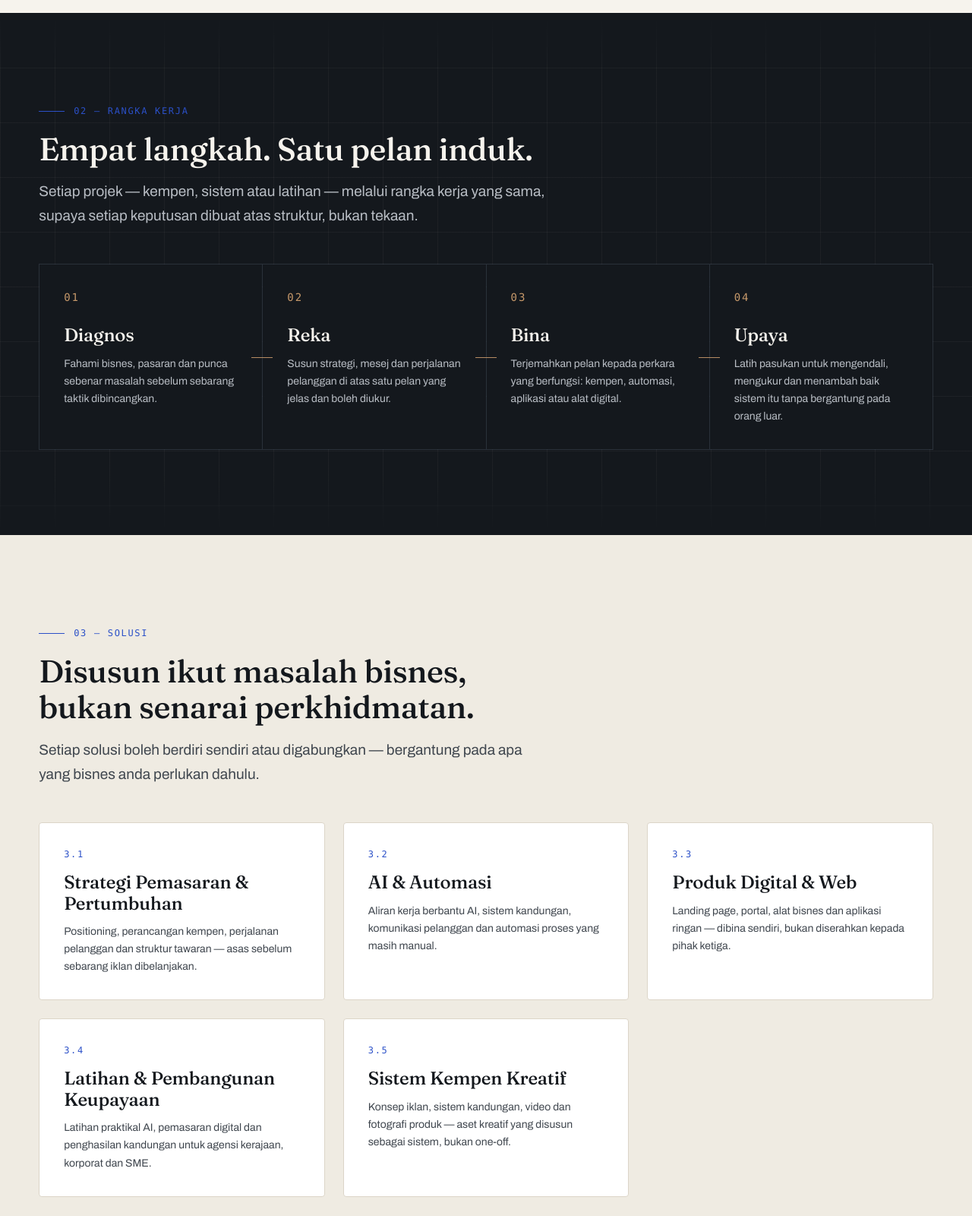
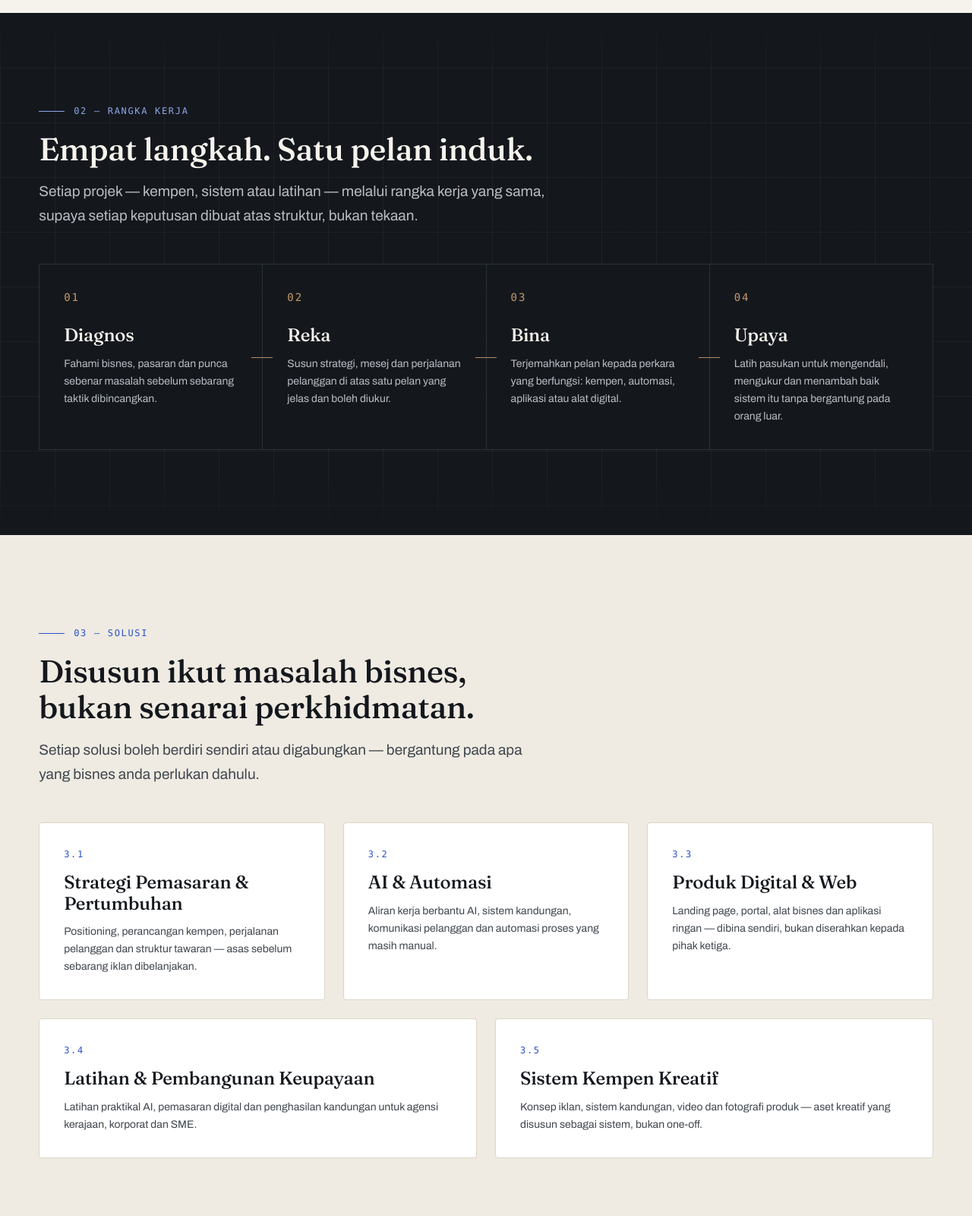
Before and after one commit to cikgukb/profile, a plain HTML site: page index.html in a window 1280 px wide. Shown: the part 1860-3460 px from the top of the page at 76% size. Drawn offline with Linux system fonts and the light colour scheme.

Commit message:
fix: complete responsive and accessibility QA
- Stack footer grid on mobile (removes horizontal overflow)
- Light-blue kickers on dark sections for contrast
- Deliberate 3+2 solutions grid layout
- Gate reveal animations behind .js class so content stays
  visible without JavaScript

Co-Authored-By: Claude Fable 5 <noreply@anthropic.com>

```diff
--- a/css/main.css
+++ b/css/main.css
@@ -112,6 +112,10 @@ h1, h2, h3 { font-family: var(--font-display); font-weight: 500; line-height: 1.
 .section-lead { color: var(--ink-2); font-size: var(--text-lg); max-width: 62ch; }
 
 .mini-title { color: var(--ink-3); margin-bottom: var(--s-4); }
+
+/* kicker on dark sections needs the light blue */
+.framework .kicker, .training .kicker, .contact .kicker { color: #8FA6E8; }
+.framework .kicker::before, .training .kicker::before, .contact .kicker::before { background: #8FA6E8; }
 
 /* blueprint grid backdrop (dark sections) */
 .blueprint-grid {
@@ -303,7 +307,10 @@ h1, h2, h3 { font-family: var(--font-display); font-weight: 500; line-height: 1.
 
 /* ---------- 03 SOLUSI ---------- */
 .solutions { background: var(--paper-2); }
-.sol-grid { display: grid; grid-template-columns: repeat(3, 1fr); gap: var(--s-5); }
+/* 5 kad: baris 1 = 3 kad (span 2), baris 2 = 2 kad (span 3) */
+.sol-grid { display: grid; grid-template-columns: repeat(6, 1fr); gap: var(--s-5); }
+.sol-card { grid-column: span 2; }
+.sol-card:nth-child(4), .sol-card:nth-child(5) { grid-column: span 3; }
 .sol-card {
     background: var(--white); border: 1px solid var(--line);
     padding: var(--s-6); border-radius: var(--radius-lg);
@@ -314,7 +321,6 @@ h1, h2, h3 { font-family: var(--font-display); font-weight: 500; line-height: 1.
 .sol-num { color: var(--blue); }
 .sol-card h3 { font-size: var(--text-h3); }
 .sol-card p { color: var(--ink-2); font-size: var(--text-sm); }
-.sol-grid .sol-card:nth-last-child(-n+2) { grid-column: span 1; }
 
 /* ---------- 04 PROJEK ---------- */
 .featured-grid { display: grid; grid-template-columns: repeat(2, 1fr); gap: var(--s-6); margin-bottom: var(--s-8); }
@@ -528,7 +534,8 @@ h1, h2, h3 { font-family: var(--font-display); font-weight: 500; line-height: 1.
 
 /* ---------- FOOTER ---------- */
 .footer { background: #0E1116; color: #B8BDC4; padding-top: var(--s-7); }
-.footer-grid { display: grid; grid-template-columns: 1.6fr 1fr 1fr; gap: var(--s-6); padding-bottom: var(--s-6); }
+.footer-grid { display: grid; grid-template-columns: minmax(0, 1.6fr) minmax(0, 1fr) minmax(0, 1fr); gap: var(--s-6); padding-bottom: var(--s-6); }
+.footer-col a { overflow-wrap: anywhere; }
 .footer .logo { color: var(--paper); margin-bottom: var(--s-3); }
 .footer-brand p { font-size: var(--text-sm); max-width: 34ch; }
 .footer-col ul { display: flex; flex-direction: column; gap: var(--s-2); }
@@ -573,8 +580,9 @@ h1, h2, h3 { font-family: var(--font-display); font-weight: 500; line-height: 1.
 .case-links { display: flex; flex-wrap: wrap; gap: var(--s-4); margin-top: var(--s-5); align-items: center; }
 
 /* ---------- 7. MOTION ---------- */
-.reveal { opacity: 0; transform: translateY(26px); transition: opacity var(--dur) var(--ease), transform var(--dur) var(--ease); }
-.reveal.in { opacity: 1; transform: none; }
+/* keadaan tersembunyi hanya apabila JS aktif (kelas .js pada <html>) */
+.js .reveal { opacity: 0; transform: translateY(26px); transition: opacity var(--dur) var(--ease), transform var(--dur) var(--ease); }
+.js .reveal.in { opacity: 1; transform: none; }
 
 .frame-lines .draw { stroke-dasharray: 600; stroke-dashoffset: 600; animation: draw 1.6s var(--ease) 0.3s forwards; }
 @keyframes draw { to { stroke-dashoffset: 0; } }
@@ -602,6 +610,7 @@ h1, h2, h3 { font-family: var(--font-display); font-weight: 500; line-height: 1.
     .fw-grid { grid-template-columns: repeat(2, 1fr); }
     .fw-step::after { display: none; }
     .sol-grid { grid-template-columns: repeat(2, 1fr); }
+    .sol-card, .sol-card:nth-child(4), .sol-card:nth-child(5) { grid-column: span 1; }
     .archive-grid { grid-template-columns: repeat(2, 1fr); }
     .cred-strip { grid-template-columns: repeat(3, 1fr); row-gap: var(--s-5); }
 }
@@ -626,6 +635,7 @@ h1, h2, h3 { font-family: var(--font-display); font-weight: 500; line-height: 1.
 
     .about-grid, .train-grid, .book-grid, .contact-grid { grid-template-columns: 1fr; }
     .featured-grid { grid-template-columns: 1fr; }
+    .footer-grid { grid-template-columns: 1fr; gap: var(--s-5); }
     .book-media { max-width: 440px; }
     .contact-figure { display: none; }
     .section { padding-block: var(--s-8); }
--- a/index.html
+++ b/index.html
@@ -43,6 +43,7 @@
         href="https://fonts.googleapis.com/css2?family=Archivo:wght@400;500;600&family=Fraunces:opsz,wght@9..144,500;9..144,600&display=swap"
         rel="stylesheet">
 
+    <script>document.documentElement.classList.add('js');</script>
     <link rel="preload" as="image" href="assets/img/portrait-hero.webp" type="image/webp">
     <link rel="stylesheet" href="css/main.css?v=20260710">
 
```
